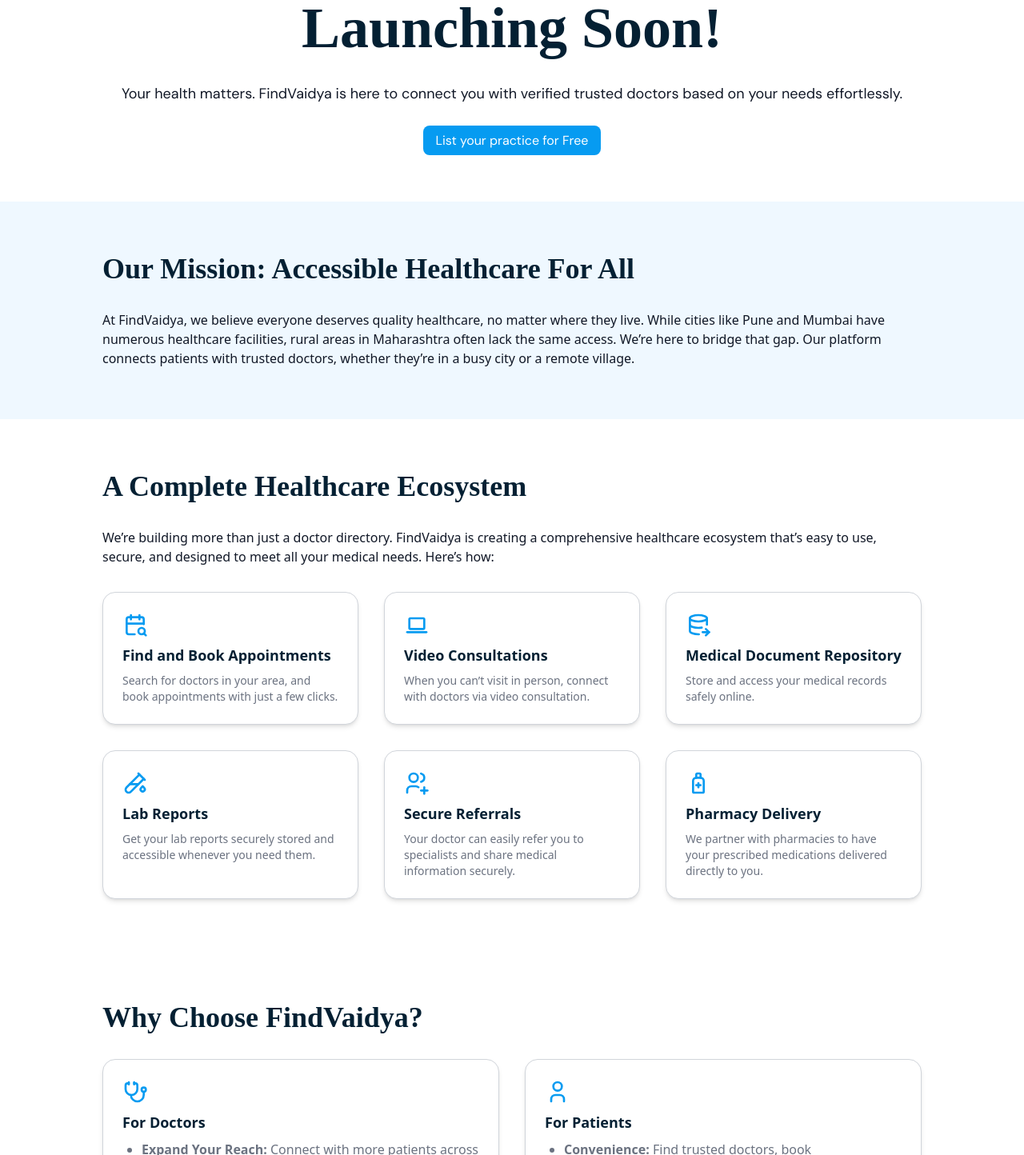
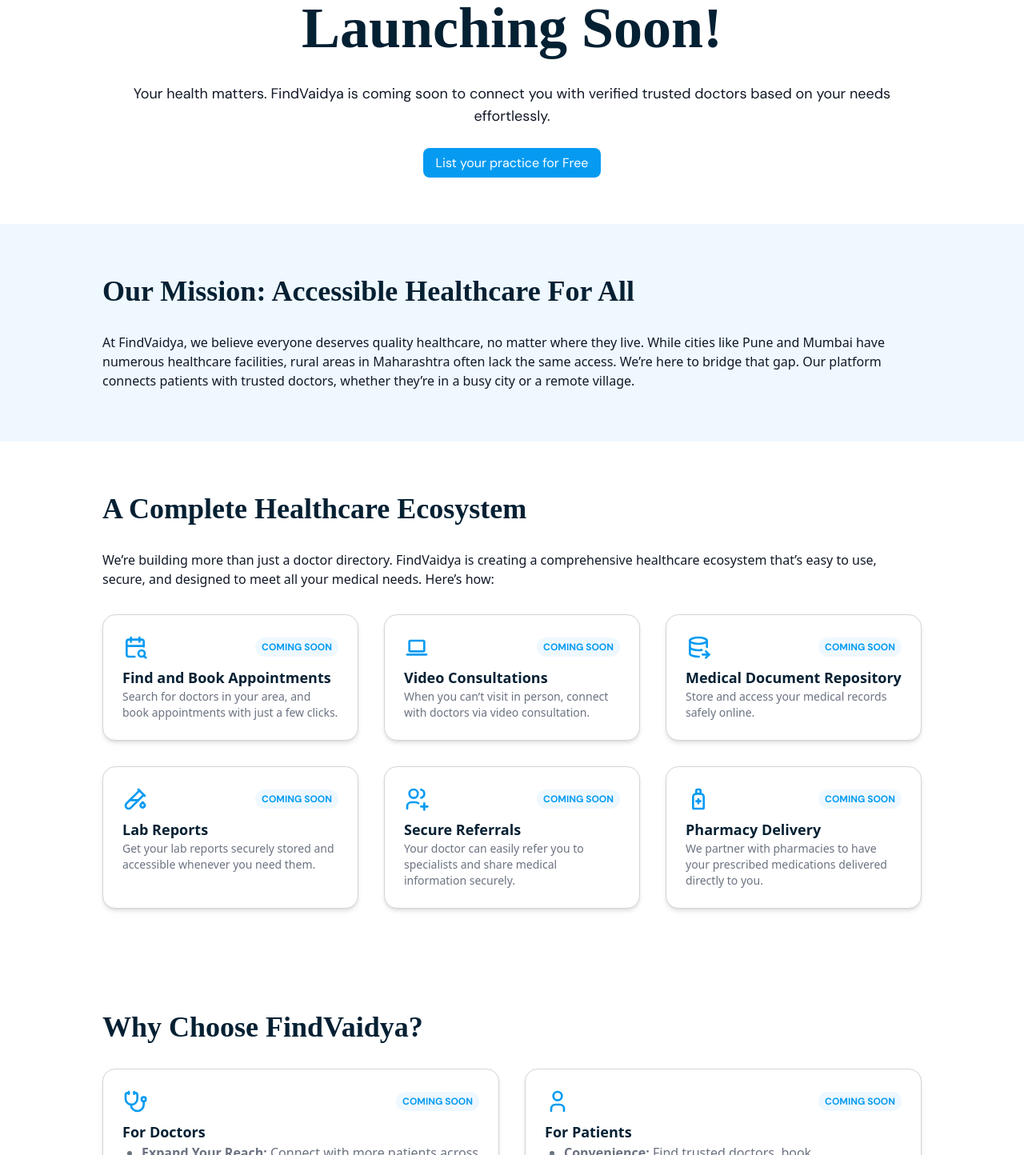
Before and after one commit to PatangLabsDesigns/FindVaidyaDev, a React (Vite) app: page / in a window 1280 px wide. Shown: the part 226-1670 px from the top of the page at 80% size. Built offline with nearby package versions, Linux system fonts and the light colour scheme; a web font is replaced by a local one.

Commit message:
added coming soon

```diff
--- a/src/components/cards/InfoCard.jsx
+++ b/src/components/cards/InfoCard.jsx
@@ -1,7 +1,11 @@
-export default function InfoCard({ icon, title, subtitle, listItems = [] }) {
+export default function InfoCard({ icon, title, subtitle, listItems = [], isCurrent }) {
     return (
-        <div className="flex flex-col gap-2 items-start p-6 border border-outline rounded-2xl bg-white shadow-md">
+        <div className="flex flex-col gap-2 items-start p-6 border border-outline rounded-2xl bg-white shadow-md w-full">
+            <div className="flex flex-row items-center justify-between w-full">
                 <div className="text-primary-base">{icon}</div>
+                {!isCurrent ? <div className="uppercase text-xs px-2 py-1 bg-primary-light text-primary-base font-base font-bold rounded-full">Coming Soon</div> : null}
+            </div>
+            <div f>
                 <h3 className="text-lg font-bold text-text-heading">{title}</h3>
                 {subtitle && <p className="text-sm text-text-light">{subtitle}</p>}
 
@@ -16,5 +20,6 @@
                     </ul>
                 )}
             </div>
+        </div>
     );
 }
--- a/src/pages/Home.jsx
+++ b/src/pages/Home.jsx
@@ -15,12 +15,12 @@
 
 export default function Home() {
     const features = [
-        { icon: <IconCalendarSearch size={32} />, title: "Find and Book Appointments", subtitle: "Search for doctors in your area, and book appointments with just a few clicks." },
-        { icon: <IconDeviceLaptop size={32} />, title: "Video Consultations", subtitle: "When you can’t visit in person, connect with doctors via video consultation." },
-        { icon: <IconDatabaseExport size={32} />, title: "Medical Document Repository", subtitle: "Store and access your medical records safely online." },
-        { icon: <IconTestPipe size={32} />, title: "Lab Reports", subtitle: "Get your lab reports securely stored and accessible whenever you need them." },
-        { icon: <IconUsersPlus size={32} />, title: "Secure Referrals", subtitle: "Your doctor can easily refer you to specialists and share medical information securely." },
-        { icon: <IconMedicineSyrup size={32} />, title: "Pharmacy Delivery", subtitle: "We partner with pharmacies to have your prescribed medications delivered directly to you." }
+        { icon: <IconCalendarSearch size={32} />, title: "Find and Book Appointments", subtitle: "Search for doctors in your area, and book appointments with just a few clicks.", isCurrent: false },
+        { icon: <IconDeviceLaptop size={32} />, title: "Video Consultations", subtitle: "When you can’t visit in person, connect with doctors via video consultation.", isCurrent: false },
+        { icon: <IconDatabaseExport size={32} />, title: "Medical Document Repository", subtitle: "Store and access your medical records safely online.", isCurrent: false },
+        { icon: <IconTestPipe size={32} />, title: "Lab Reports", subtitle: "Get your lab reports securely stored and accessible whenever you need them.", isCurrent: false },
+        { icon: <IconUsersPlus size={32} />, title: "Secure Referrals", subtitle: "Your doctor can easily refer you to specialists and share medical information securely.", isCurrent: false },
+        { icon: <IconMedicineSyrup size={32} />, title: "Pharmacy Delivery", subtitle: "We partner with pharmacies to have your prescribed medications delivered directly to you.", isCurrent: false }
     ];
 
     const doctorBenefits = [
@@ -46,7 +46,7 @@
                         Launching Soon!
                     </>
                 }
-                subTitle="Your health matters. FindVaidya is here to connect you with verified trusted doctors based on your needs effortlessly."
+                subTitle="Your health matters. FindVaidya is coming soon to connect you with verified trusted doctors based on your needs effortlessly."
                 to="/register"
                 label="List your practice for Free"
             />
@@ -69,8 +69,8 @@
 
             <SectionWrapper title="Why Choose FindVaidya?">
                 <div className="grid grid-cols-1 md:grid-cols-2 gap-4 md:gap-8">
-                    <InfoCard icon={<IconStethoscope size={32} />} title="For Doctors" listItems={doctorBenefits} />
-                    <InfoCard icon={<IconUser size={32} />} title="For Patients" listItems={patientBenefits} />
+                    <InfoCard icon={<IconStethoscope size={32} />} title="For Doctors" listItems={doctorBenefits} isCurrent={false} />
+                    <InfoCard icon={<IconUser size={32} />} title="For Patients" listItems={patientBenefits} isCurrent={false} />
                 </div>
             </SectionWrapper>
             <CTA />
--- a/src/pages/Register.jsx
+++ b/src/pages/Register.jsx
@@ -1,6 +1,5 @@
 import TitleWrapper from "../components/wrappers/TitleWrapper";
 import RegisterForm from "../components/RegisterForm";
-import CTA from "../components/layout/CTA";
 
 export default function Register() {
     return (
@@ -18,7 +17,6 @@
                 subTitle="Join our trusted network of healthcare providers. Get discovered by patients looking for expert care in their area—completely free.."
             />
             <RegisterForm />
-            <CTA />
         </main >
     );
 }
```
Lines whose indentation alone changed are shown as unchanged.
